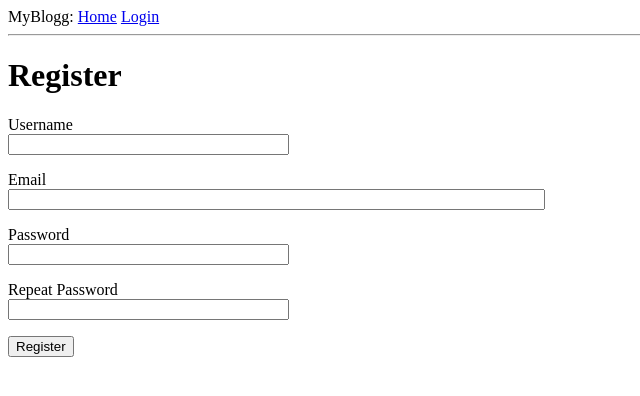
After one commit to designravenous/flask_stuff, a Flask app: page /register in a window 1280 px wide. The commit adds this page. Shown: the top 396 px of the page, without its empty margins (0-640 px from the left). Run offline with Flask 2, Linux system fonts and the light colour scheme.

Commit message:
add registration html, model and route

```diff
--- a/app/forms.py
+++ b/app/forms.py
@@ -1,9 +1,28 @@
 from flask_wtf import FlaskForm
 from wtforms import StringField, PasswordField, BooleanField, SubmitField
-from wtforms.validators import DataRequired
+from wtforms.validators import DataRequired, ValidationError, Email, EqualTo
+from app.models import User
 
 class LoginForm(FlaskForm):
     username = StringField('Username', validators=[DataRequired()])
     password = PasswordField('Password', validators=[DataRequired()])
     remember_me = BooleanField('Remember Me')
     submit = SubmitField('Sign In')
+
+
+class RegistrationForm(FlaskForm):
+    username = StringField('Username', validators=[DataRequired()])
+    email = StringField('Email', validators=[DataRequired(), Email()])
+    password = PasswordField('Password', validators=[DataRequired()])
+    password2 = PasswordField('Repeat Password', validators=[DataRequired(), EqualTo('password')])
+    submit = SubmitField('Register')
+
+    def validate_username(self, username):
+        user = User.query.filter_by(username=username.data).first()
+        if user is not None:
+            raise ValidationError('Please use a different username.')
+
+    def validate_email(self, email):
+        user = User.query.filter_by(email=email.data).first()
+        if user is not None:
+            raise ValidationError('Please use a different email address')
--- a/app/routes.py
+++ b/app/routes.py
@@ -1,8 +1,8 @@
 from flask import render_template, flash, redirect, url_for, request
-from app import app
+from app import app, db
 from flask_login import current_user, login_user, logout_user, login_required
 from app.models import User
-from app.forms import LoginForm
+from app.forms import LoginForm, RegistrationForm
 from werkzeug.urls import url_parse
 
 
@@ -43,3 +43,17 @@ def login():
 def logout():
     logout_user()
     return redirect(url_for('index'))
+
+@app.route('/register', methods=['GET', 'POST'])
+def register():
+    if current_user.is_authenticated:
+        return redirect(url_for('index'))
+    form = RegistrationForm()
+    if form.validate_on_submit():
+        user = User(username=form.username.data, email=form.email.data)
+        user.set_password(form.password.data)
+        db.session.add(user)
+        db.session.commit()
+        flash('Congratulations, you are now registered')
+        return redirect(url_for('login'))
+    return render_template('register.html', title='Register', form=form)
--- a/app/templates/login.html
+++ b/app/templates/login.html
@@ -20,4 +20,5 @@
     <p>{{ form.remember_me() }} {{ form.remember_me.label }}</p>
     <p>{{ form.submit() }}</p>
 </form>
+<p>New User? <a href="{{ url_for('register') }}">Click to Register</a></p>
 {% endblock %}
--- /dev/null
+++ b/app/templates/register.html
@@ -0,0 +1,37 @@
+{% extends "base.html" %}
+
+{% block content %}
+    <h1>Register</h1>
+    <form action="" method="POST">
+        {{ form.hidden_tag() }}
+        <p>
+            {{ form.username.label }}<br>
+            {{ form.username(size=32) }}<br>
+            {% for error in form.username.errors %}
+            <span style="color:red;">[{{ error }}]</span>
+            {% endfor %}
+        </p>
+        <p>
+            {{ form.email.label }}<br>
+            {{ form.email(size=64) }}<br>
+            {% for error in form.email.errors %}
+            <span style="color:red;">[{{ error }}]</span>
+            {% endfor %}
+        </p>
+        <p>
+            {{ form.password.label }}<br>
+            {{ form.password(size=32) }}<br>
+            {% for error in form.password.errors %}
+            <span style="color:red;">[{{ error }}]</span>
+            {% endfor %}
+        </p>
+        <p>
+            {{ form.password2.label }}<br>
+            {{ form.password2(size=32) }}<br>
+            {% for error in form.password2.errors %}
+            <span style="color:red;">[{{ error }}]</span>
+            {% endfor %}
+        </p>
+        <p>{{ form.submit() }}</p>
+    </form>
+{% endblock %}
```
Also changed, not shown: app.db.
